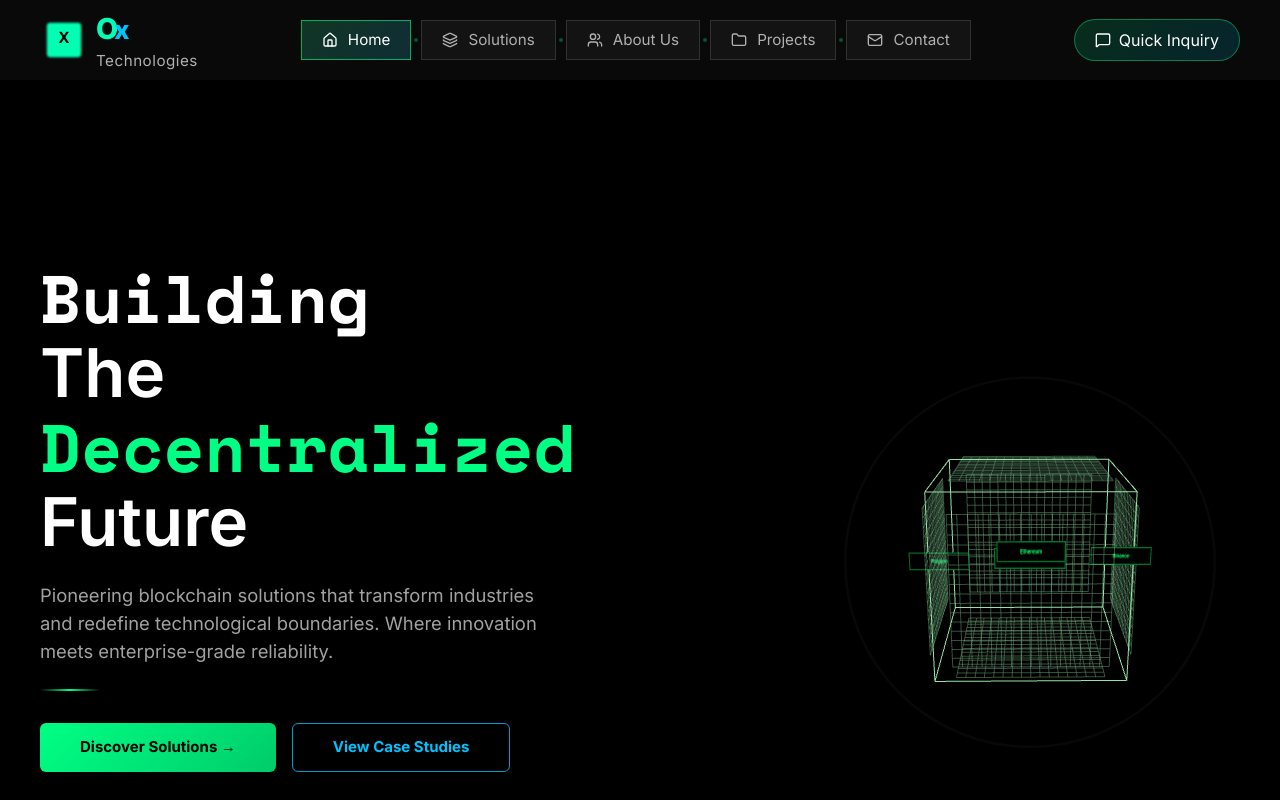
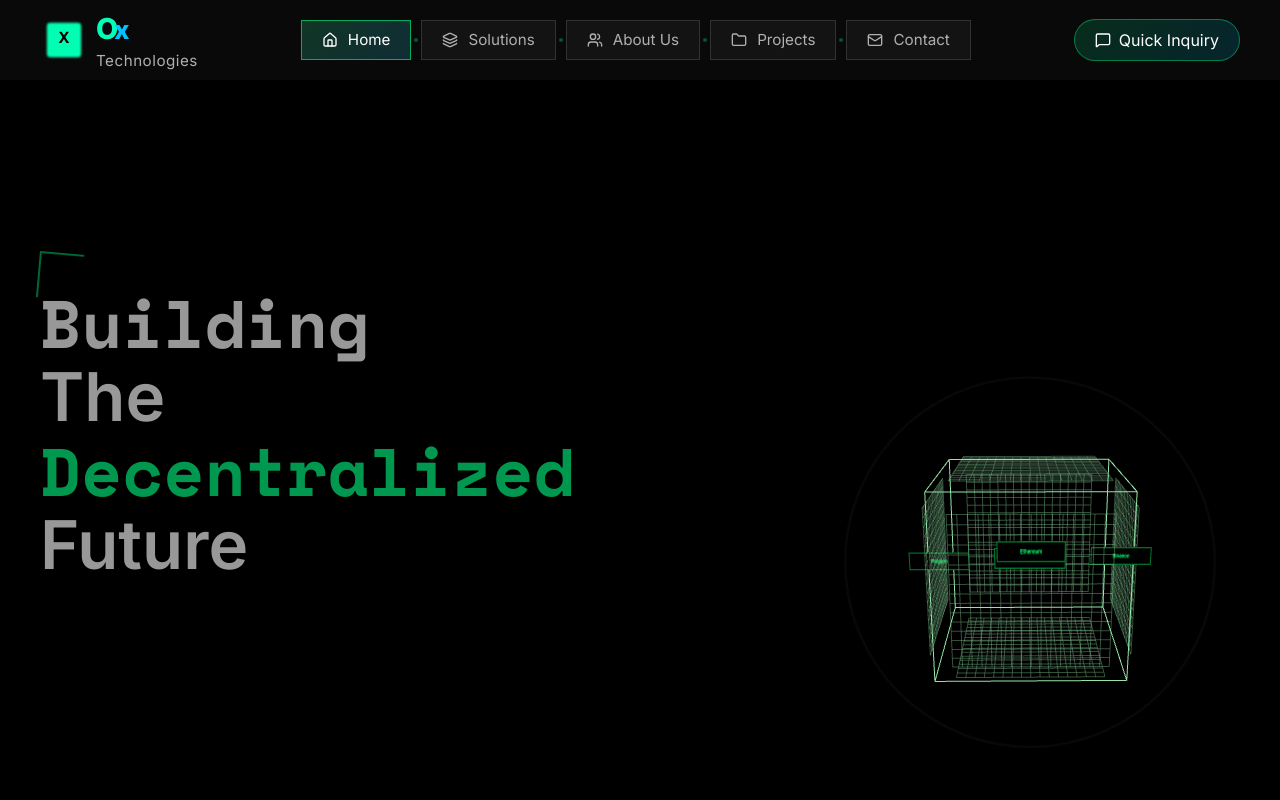
Before and after one commit to ranjanijeyaraj23/oxtech-clone, a Next.js app: page / in a window 1280 px wide. Shown: the top 800 px of the page. Built offline with nearby package versions, Linux system fonts and the light colour scheme.

Commit message:
open and close brackets

```diff
--- /dev/null
+++ b/app/components/AnimatedHeroLeft.tsx
@@ -0,0 +1,75 @@
+"use client";
+
+import { motion, type Variants } from "framer-motion";
+import React from "react";
+
+const container: Variants = {
+  hidden: {},
+  show: {
+    transition: {
+      delayChildren: 0.25,
+      staggerChildren: 0.16,
+    },
+  },
+};
+
+const item: Variants = {
+  hidden: { y: 28, opacity: 0 },
+  show: {
+    y: 0,
+    opacity: 1,
+    transition: {
+      duration: 0.6,
+      ease: [0.25, 0.8, 0.25, 1],
+    },
+  },
+};
+
+export default function AnimatedHeroLeft({
+  children,
+}: {
+  children: React.ReactNode;
+}) {
+  return (
+    <motion.div
+      variants={container}
+      initial="hidden"
+      animate="show"
+      className="relative w-full max-w-xl text-center xl:text-left"
+    >
+      {/* OPENING L BRACKET */}
+      <div className="pointer-events-none absolute -top-6 left-0 origin-top-left"
+      style={{
+    animation: "heroBracketIn 0.6s ease-out 0.1s forwards",
+    opacity: 0,
+  }}>
+        <div className="h-[2px] w-12 bg-gradient-to-r from-[#00ff84] to-[#00ff84]" />
+        <div className="h-12 w-[2px] bg-gradient-to-b from-[#00ff84] to-[#00ff84]" />
+      </div>
+
+      {/* CONTENT */}
+      <div className="relative">
+        {React.Children.map(children, (child, index) => (
+          <motion.div key={index} variants={item}>
+            {child}
+          </motion.div>
+        ))}
+      </div>
+
+      {/* CLOSING L BRACKET */}
+      {/* CLOSING L BRACKET (RIGHT) */}
+<div className="pointer-events-none absolute -bottom-6 right-0 flex flex-col items-end origin-bottom-right"
+style={{
+    animation: "heroBracketIn 0.6s ease-out 0.9s forwards",
+    opacity: 0,
+  }}>
+  {/* vertical */}
+  <div className="h-12 w-[2px] bg-gradient-to-t from-[#00ff84] to-[#00ff84]" />
+
+  {/* horizontal (drawn LEFT from the corner) */}
+  <div className="h-[2px] w-12 bg-gradient-to-l from-[#00ff84] to-[#00ff84]" />
+</div>
+
+    </motion.div>
+  );
+}
--- a/app/components/Hero.tsx
+++ b/app/components/Hero.tsx
@@ -1,6 +1,7 @@
 "use client";
 
 import HeroCube3D from "./Herocube";
+import AnimatedHeroLeft from "../components/AnimatedHeroLeft";
 
 export default function Hero() {
   return (
@@ -10,7 +11,7 @@ export default function Hero() {
         relative
         h-screen
         w-full
-        overflow-hidden
+
         flex
         items-center
       "
@@ -21,9 +22,12 @@ export default function Hero() {
         {/* Layout */}
         <div className="flex flex-col xl:flex-row items-center gap-14 xl:gap-24">
 
+
+
+
 {/* LEFT : TEXT */}
-          <div className="w-full max-w-xl text-center xl:text-left">
-
+<AnimatedHeroLeft>
+  {/* TITLE */}
   <h1
     className="
       font-semibold leading-[1.1]
@@ -33,15 +37,17 @@ export default function Hero() {
       xl:text-[4.2rem]
     "
   >
-              <span className="font-space">Building</span><br />
+    <span className="block font-space">Building</span>
+    <span className="block">
       The{" "}
-              <span className="text-[#00ff84] font-space">
+      <span className="block text-[#00ff84] font-space">
         Decentralized
       </span>
-              <br />
-              Future
+    </span>
+    <span className="block">Future</span>
   </h1>
 
+  {/* PARAGRAPH */}
   <p
     className="
       mt-6 text-neutral-400
@@ -57,58 +63,23 @@ export default function Hero() {
     enterprise-grade reliability.
   </p>
 
-            {/* Divider */}
-            <div
-              className="
-                mx-auto xl:mx-0 mt-6
-                h-[2px] w-[60px]
-                bg-[linear-gradient(90deg,transparent,#00ff84,transparent)]
-              "
-            />
-
-            {/* Buttons */}
+  {/* BUTTONS */}
   <div className="mt-8 flex flex-wrap justify-center xl:justify-start gap-4">
-              <button
-                onClick={() =>
-                  document
-                    .getElementById("solutions")
-                    ?.scrollIntoView({ behavior: "smooth" })
-                }
-                className="
-                  px-10 py-3 rounded-md
-                  font-bold text-[15px]
-                  bg-[linear-gradient(135deg,#00ff84,#00cc6a)]
-                  text-black transition
-                "
-              >
+    <button className="px-10 py-3 rounded-md font-bold text-[15px] bg-[linear-gradient(135deg,#00ff84,#00cc6a)] text-black">
       Discover Solutions →
     </button>
-
-              <button
-                onClick={() =>
-                  document
-                    .getElementById("projects")
-                    ?.scrollIntoView({ behavior: "smooth" })
-                }
-                className="
-                  px-10 py-3 rounded-md
-                  font-bold text-[15px]
-                  border border-[rgba(0,194,255,0.8)]
-                  text-[rgb(0,194,255)]
-                  transition
-                "
-              >
+    <button className="px-10 py-3 rounded-md font-bold text-[15px] border border-[rgba(0,194,255,0.8)] text-[rgb(0,194,255)]">
       View Case Studies
     </button>
   </div>
 
-            {/* Stats */}
+  {/* STATS */}
   <div className="mt-10 flex justify-center xl:justify-start gap-10">
     <Stat value="35+" label="Enterprise Clients" />
     <Stat value="250+" label="Projects Delivered" />
     <Stat value="99.9%" label="Uptime Guarantee" />
   </div>
-          </div>
+</AnimatedHeroLeft>
 
           {/* RIGHT : CUBE */}
           <div className="flex justify-center xl:justify-end w-full">
--- a/app/globals.css
+++ b/app/globals.css
@@ -184,3 +184,13 @@ body {
   opacity: .2;
   pointer-events: none;
 }
+@keyframes heroBracketIn {
+  0% {
+    opacity: 0;
+    transform: scale(0.8) rotate(0deg);
+  }
+  100% {
+    opacity: 0.7;
+    transform: scale(1) rotate(8deg);
+  }
+}
```
Lines whose indentation alone changed are shown as unchanged.
